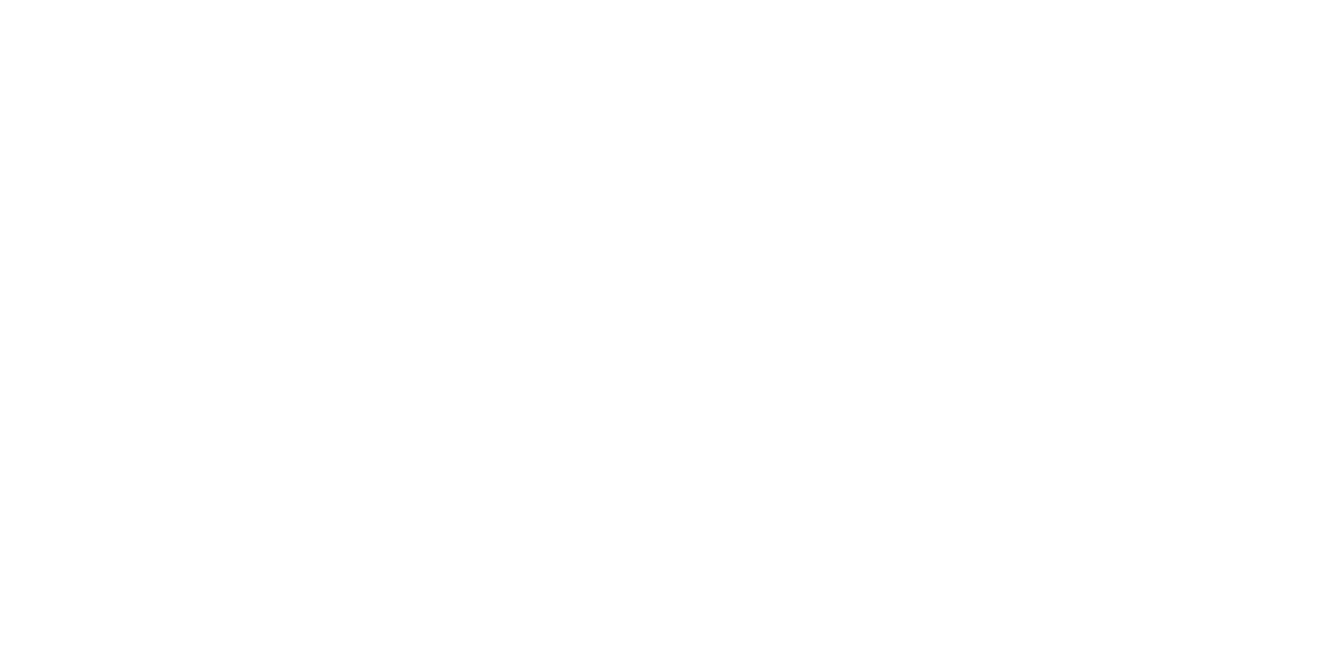
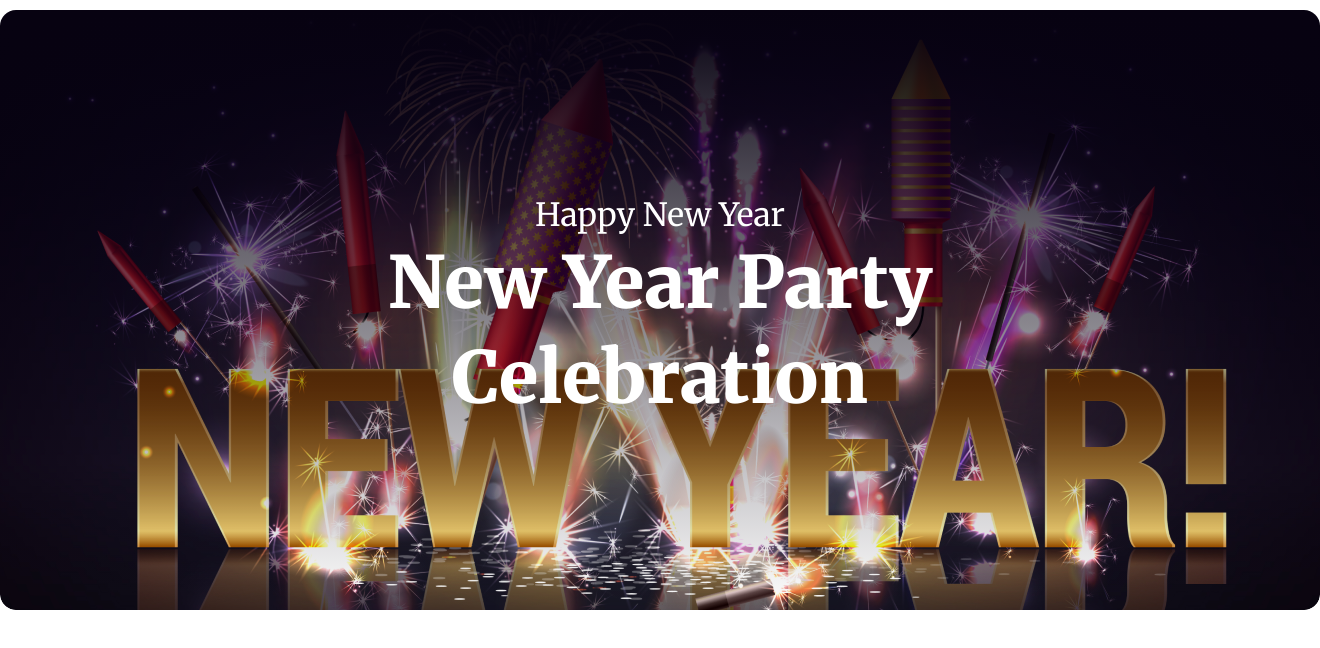
Before and after one commit to Jayantikadey/A1-New-Year-New-Mission, a plain HTML site: page index.html in a window 1280 px wide. Shown: the whole page, 1320 px wide, since content can reach past the window. Drawn offline with Linux system fonts and the light colour scheme.

Commit message:
banner section complete

```diff
--- a/index.html
+++ b/index.html
@@ -3,9 +3,18 @@
 <head>
     <meta charset="UTF-8">
     <meta name="viewport" content="width=device-width, initial-scale=1.0">
-    <title>New Year</title>
+    <title>New year</title>
+    <link rel="stylesheet" href="style.css">
+    <link rel="preconnect" href="https://fonts.googleapis.com">
+    <link rel="preconnect" href="https://fonts.gstatic.com" crossorigin="">
+    <link href="https://fonts.googleapis.com/css2?family=Merriweather:ital,wght@0,300;0,400;0,700;0,900;1,300;1,400;1,700;1,900&amp;display=swap" rel="stylesheet">
 </head>
 <body>
-
+    <!--Banner Section Start-->
+    <div class="banner-section">
+        <h3>Happy New Year</h3>
+        <h1>New Year Party <br> Celebration</h1>
+        </div>
+      <!--Banner Section End-->
 </body>
 </html>
--- a/style.css
+++ b/style.css
@@ -0,0 +1,35 @@
+*{
+   padding: 0;
+   margin: 0 auto;
+}
+.banner-section{
+    color: white;
+    text-align: center;
+    border-radius: 16px;
+    height: 600px;
+    width: 1320px;
+    margin-top: 10px;
+    background-image: linear-gradient(180deg, #070211 0%, rgba(7, 2, 17, 0.00) 100%), url(../images/Banner\ Image.png);
+    background-repeat: no-repeat;
+    background-size: contain;
+    display: flex;
+    justify-content: center;
+    flex-direction: column;
+    align-items: center;
+}
+.banner-section h3{
+font-family: Merriweather;
+font-size: 32px;
+font-weight: 400;
+text-align: center;
+display: block;
+}
+.banner-section h1{
+font-family: Merriweather;
+font-size: 72px;
+font-weight: 900;
+line-height: 95px;
+letter-spacing: 0%;
+text-align: center;
+}
+/* Banner Section End */
```
